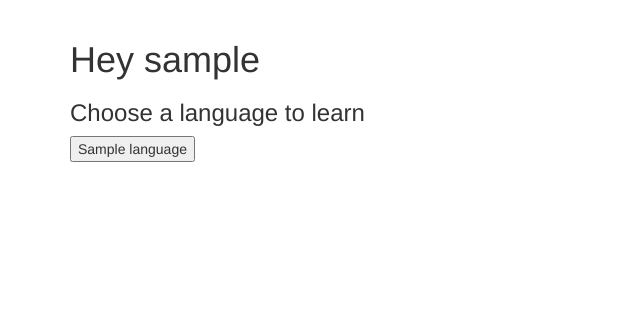
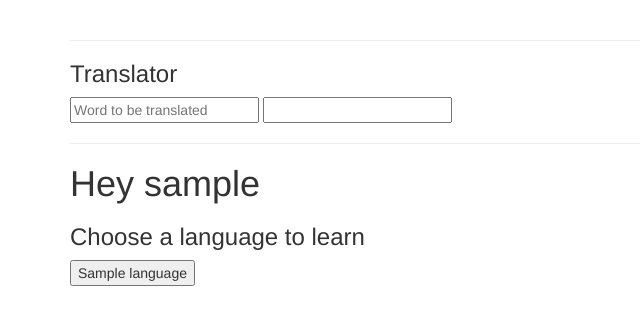
Before and after one commit to Mugala/Chewa, a Django app: page / in a window 1280 px wide. Shown: the part 72-397 px from the top of the page, without its empty margins (0-640 px from the left). Run offline with Django 3.2, Linux system fonts and the light colour scheme; a user stored in the database is signed in; tables that the repository leaves empty hold one stand-in row (values such as "Sample post"); some libraries are stand-ins or nearby versions.

Commit message:
adding translator

```diff
--- a/chewa_app/templates/home.html
+++ b/chewa_app/templates/home.html
@@ -10,7 +10,20 @@
 <div class="container">
     <div class="row">
         <div class="col-xs-12">
+            <hr>
+            <h3>Translator</h3>
+            <form action="">
+                    <input type="text" placeholder="Word to be translated">
+                    <input list="languages">
+                    <datalist id="languages">
+                        {% for language in languages %}
+                        <option value="{{language.name}}">
+                        {%endfor%}
+                    </datalist>
+                </form>
+            <hr>
             <h1>Hey {{user.username}}</h2>
+
                 <h3>Choose a language to learn</h3>
                 {% for language in languages %}
                 <form action="{% url 'level' language.name %}">
```
